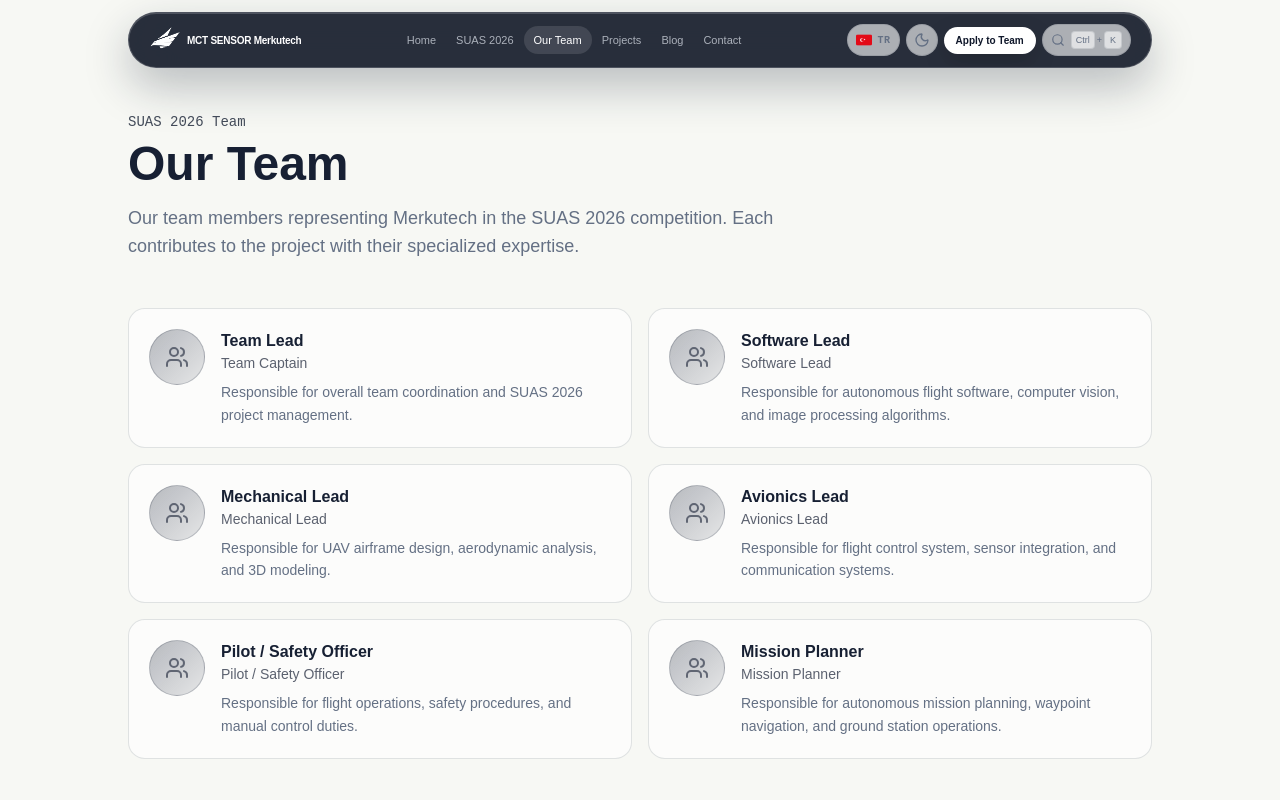
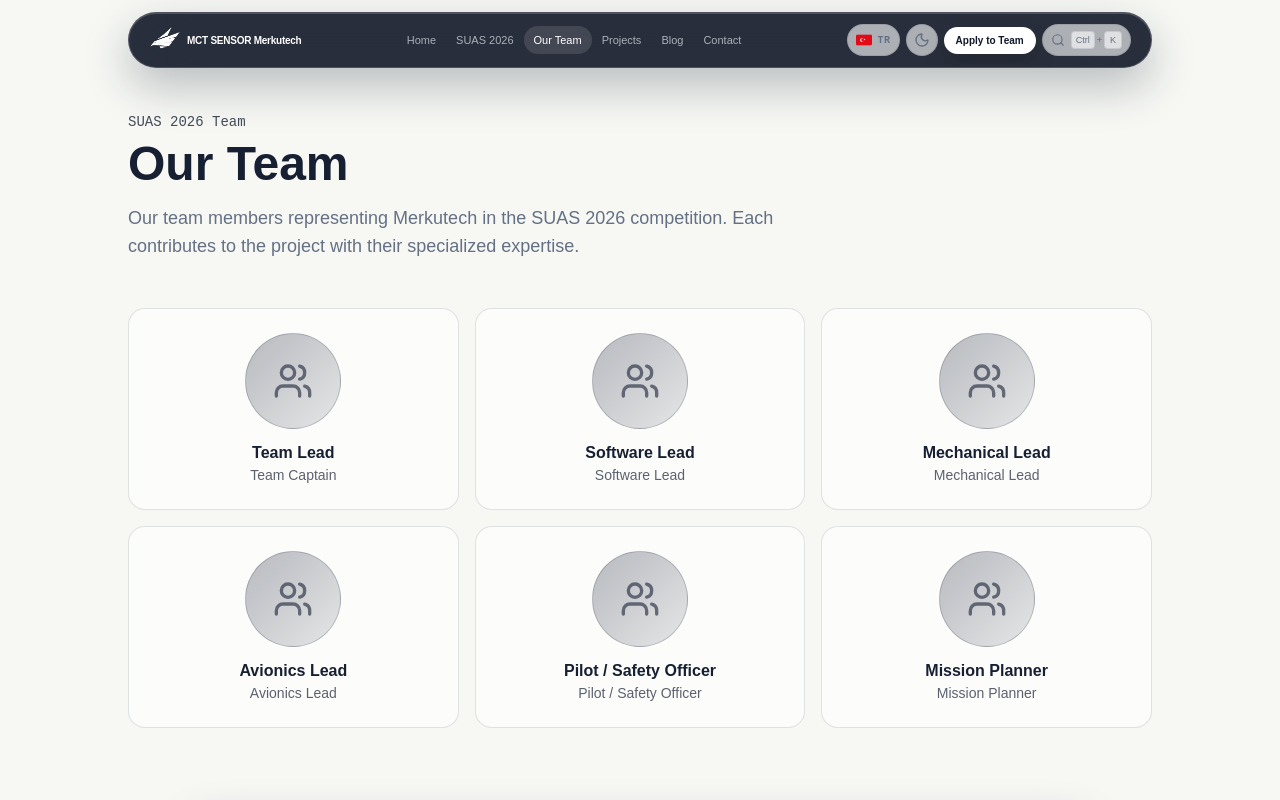
Before and after one commit to Merkutech/merkutech.github.io, a Next.js app: page /team in a window 1280 px wide. Shown: the top 800 px of the page. Built offline with nearby package versions, Linux system fonts and the light colour scheme.

Commit message:
refactor: update MemberCard layout and improve member image handling

```diff
--- a/app/team/page.tsx
+++ b/app/team/page.tsx
@@ -17,22 +17,24 @@
       initial={{ opacity: 0, y: 24 }}
       animate={inView ? { opacity: 1, y: 0 } : {}}
       transition={{ duration: 0.4, delay: index * 0.08, ease: "easeOut" }}
-      className="group p-5 rounded-xl border border-white/[0.08] bg-white/[0.02] hover:bg-white/[0.04] hover:border-white/[0.14] transition-all duration-300"
+      className="group p-6 rounded-xl border border-white/[0.08] bg-white/[0.02] hover:bg-white/[0.04] hover:border-white/[0.14] transition-all duration-300"
     >
-      <div className="flex items-start gap-4">
-        <div className="w-14 h-14 rounded-full bg-gradient-to-br from-primary/30 to-primary/10 border border-primary/20 flex items-center justify-center shrink-0">
-          <Users className="h-6 w-6 text-primary/60" />
+      <div className="flex flex-col items-center text-center gap-3">
+        <div className="w-24 h-24 rounded-full bg-gradient-to-br from-primary/30 to-primary/10 border border-primary/20 flex items-center justify-center shrink-0 group-hover:border-primary/40 transition-colors">
+          {member.image ? (
+            <img src={member.image} alt={member.name} className="w-full h-full rounded-full object-cover" />
+          ) : (
+            <Users className="h-10 w-10 text-primary/60" />
+          )}
         </div>
-        <div className="flex-1 min-w-0">
+        <div>
           <h3 className="text-base font-semibold text-white">{member.name}</h3>
-          <p className="text-sm text-primary/70 mb-2">
+          <p className="text-sm text-primary/70">
             {member.role[language as keyof typeof member.role]}
           </p>
-          <p className="text-sm text-neutral-400 leading-relaxed">
-            {member.bio[language as keyof typeof member.bio]}
-          </p>
+        </div>
         {member.links && (
-            <div className="flex items-center gap-2 mt-3">
+          <div className="flex items-center gap-2">
             {member.links.github && (
               <a
                 href={member.links.github}
@@ -71,7 +73,6 @@
           </div>
         )}
       </div>
-      </div>
     </motion.div>
   );
 }
@@ -95,7 +96,7 @@
           <p className="text-neutral-400 text-lg max-w-2xl">{description}</p>
         </div>
 
-        <div className="grid grid-cols-1 md:grid-cols-2 gap-4">
+        <div className="grid grid-cols-1 sm:grid-cols-2 lg:grid-cols-3 gap-4">
           {teamMembers.map((member, i) => (
             <MemberCard key={member.id} member={member} index={i} />
           ))}
```
Lines whose indentation alone changed are shown as unchanged.
